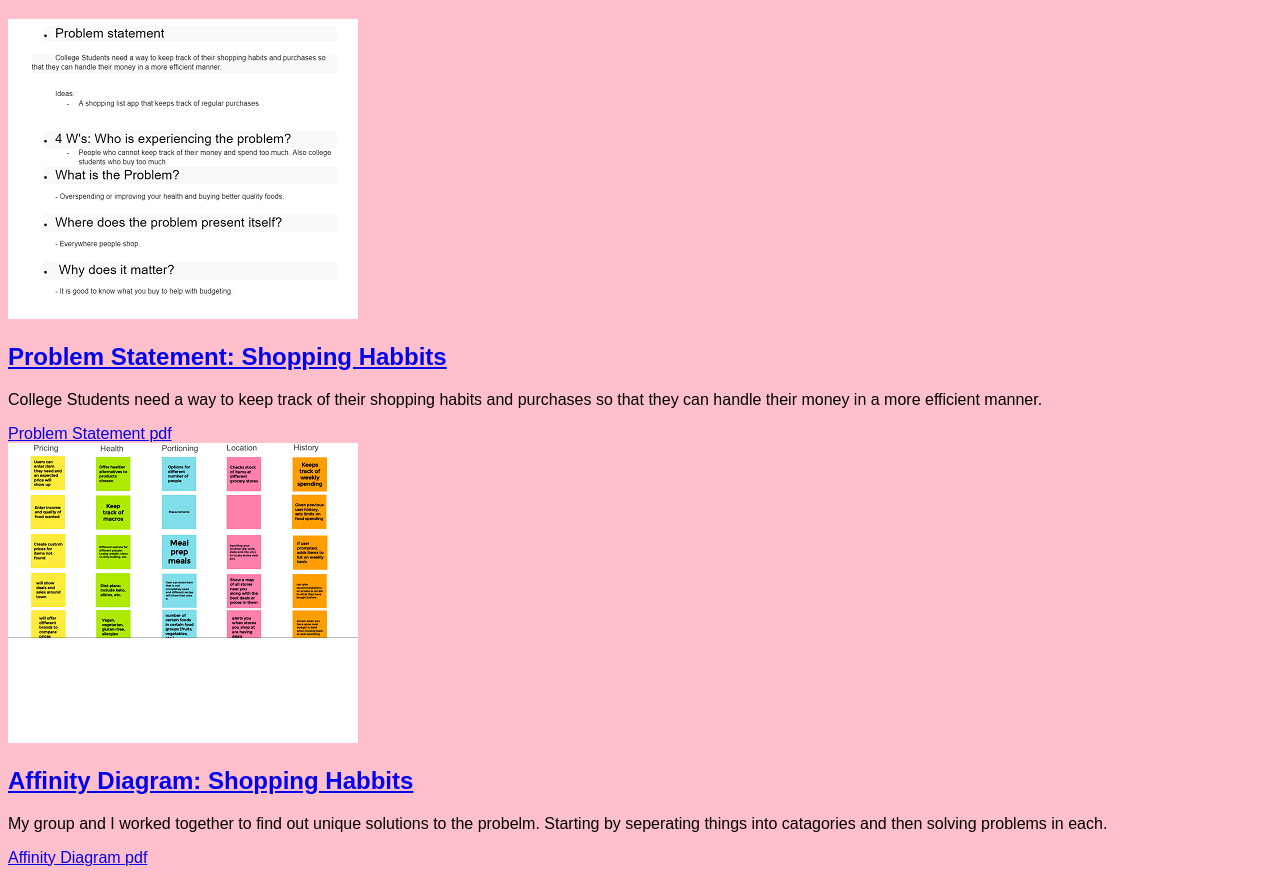
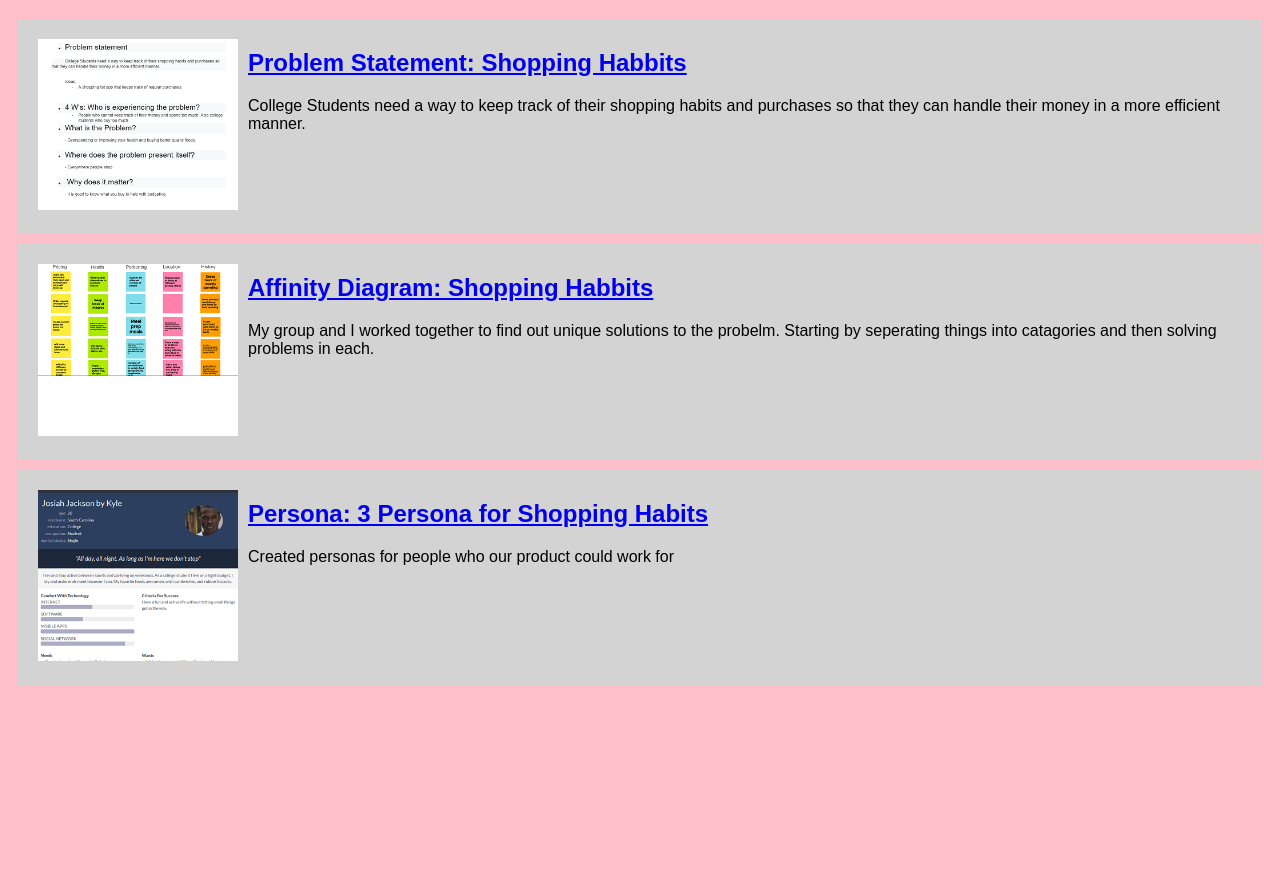
Before and after one commit to longkyle12/DugTheNug.github.io, a plain HTML site: page index.html in a window 1280 px wide. Shown: the part 61-936 px from the top of the page. After the commit the page ends 800 px from the top, so only its background shows below. Drawn offline with Linux system fonts and the light colour scheme.

Commit message:
Add files via upload

```diff
--- a/index.html
+++ b/index.html
@@ -15,7 +15,6 @@
                 <p>College Students need a way to keep track of their shopping habits and purchases so
                     that they can handle their money in a more efficient manner.
                     </p>
-                <a href="files/Problem Statement.pdf">Problem Statement pdf</a>
             </section>
         </section>
 
@@ -26,7 +25,16 @@
                 <a href="files/affinity-diagram.pdf"><h2>Affinity Diagram: Shopping Habbits</h2></a>
                 <p>My group and I worked together to find out unique solutions to the probelm. Starting by seperating things into catagories and then solving problems in each.
                     </p>
-                <a href="files/affinity-diagram.pdf">Affinity Diagram pdf</a>
+            </section>
+        </section>
+
+         <!--Persona Assignment-->
+         <section class="assignment">
+            <a href="files/combinepdf.pdf"><img src="images/Persona.png"></a>
+            <section class="ass-details">
+                <a href="files/combinepdf.pdf"><h2>Persona: 3 Persona for Shopping Habits</h2></a>
+                <p>Created personas for people who our product could work for
+                    </p>
             </section>
         </section>
     </body>
--- a/styles.css
+++ b/styles.css
@@ -2,7 +2,16 @@ body {
     background:pink ;
     font-family: Arial, Helvetica, sans-serif;
 }
-
+.assignment {
+    display: flex;
+    padding: 10px;
+    margin: 10px;
+    background-color: lightgray;
+}
+.assignment img{
+    width: 200px;
+    padding: 10px;
+}
 h1 {
     color: darkorchid;
     text-align: center;
```
